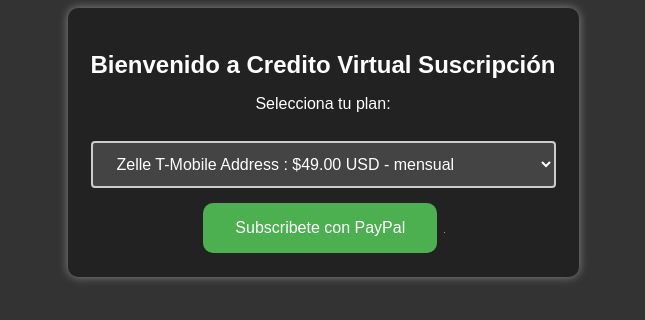
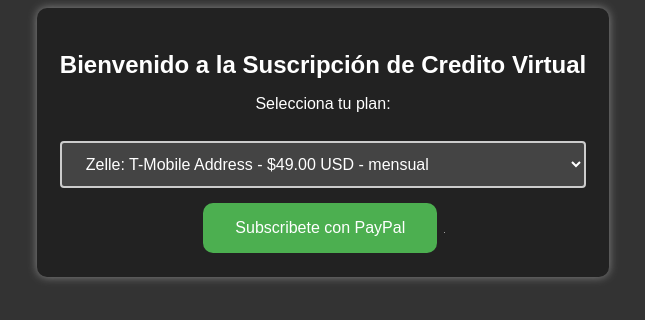
Before and after one commit to VisaVirtual/Subscribete, a plain HTML site: page index.html in a window 1280 px wide. Shown: the whole page, without its empty margins (317-962 px from the left). Drawn offline with Linux system fonts and the light colour scheme; grey boxes are pictures that could not be loaded.

Commit message:
Add files via upload

```diff
--- a/index.html
+++ b/index.html
@@ -59,16 +59,16 @@
 			<tr>
 				<td>
 					<input type="hidden" name="on0" value="Planes Miami Virtual">
-					<h1>Bienvenido a Credito Virtual Suscripción</h1>
+					<h1>Bienvenido a la Suscripción de Credito Virtual</h1>
 					<p>Selecciona tu plan:</p>
 				</td>
 			</tr>
 			<tr>
 				<td>
 					<select name="os0">
-						<option value="Zelle T-Mobile Address">Zelle T-Mobile Address : $49.00 USD - mensual</option>
-						<option value="Personal Credito y Zelle">Personal Credito y Zelle : $99.00 USD - mensual</option>
-						<option value="Negocios LLC y Credito">Negocios LLC y Credito : $199.00 USD - mensual</option>
+						<option value="Zelle T-Mobile Address">Zelle: T-Mobile Address - $49.00 USD - mensual</option>
+						<option value="Personal Credito y Zelle">Personal: Credito y Zelle - $99.00 USD - mensual</option>
+						<option value="Negocios LLC y Credito">Negocios: LLC y Credito - $199.00 USD - mensual</option>
 					</select>
 				</td>
 			</tr>
```
